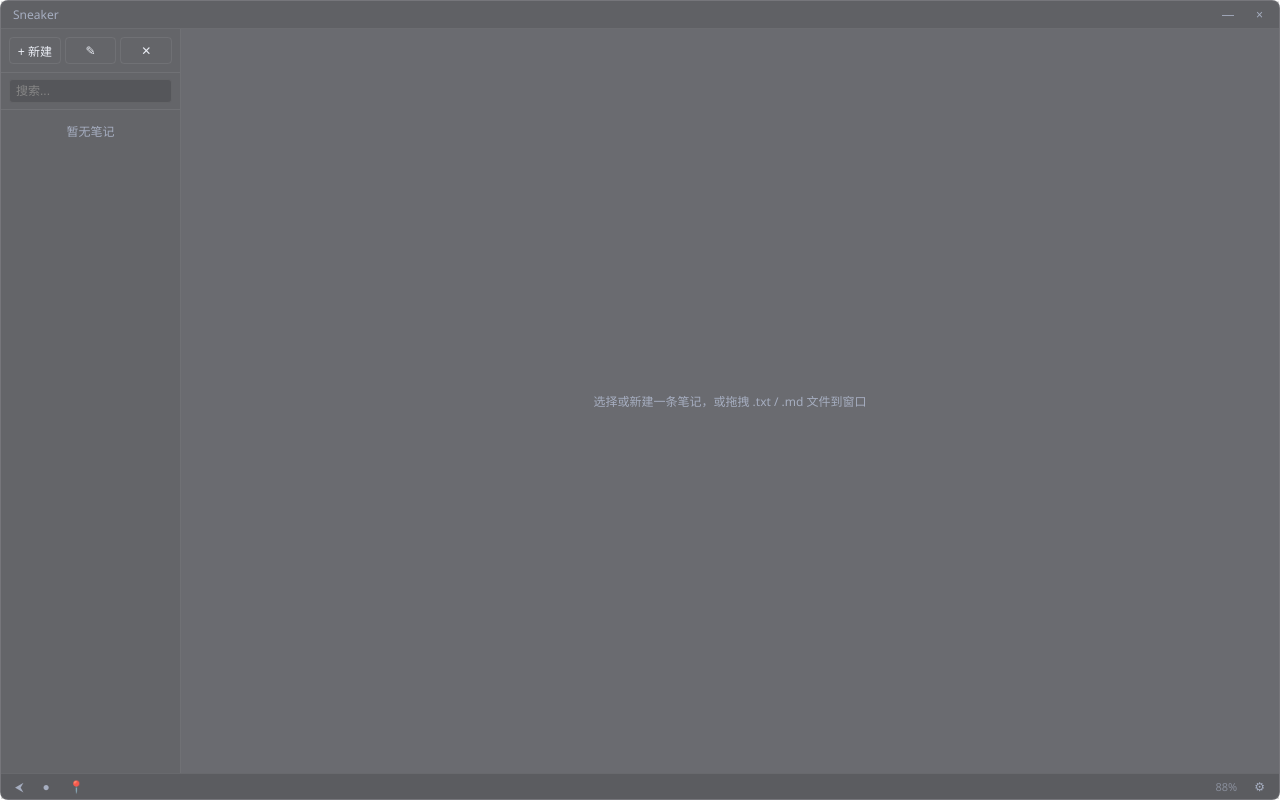
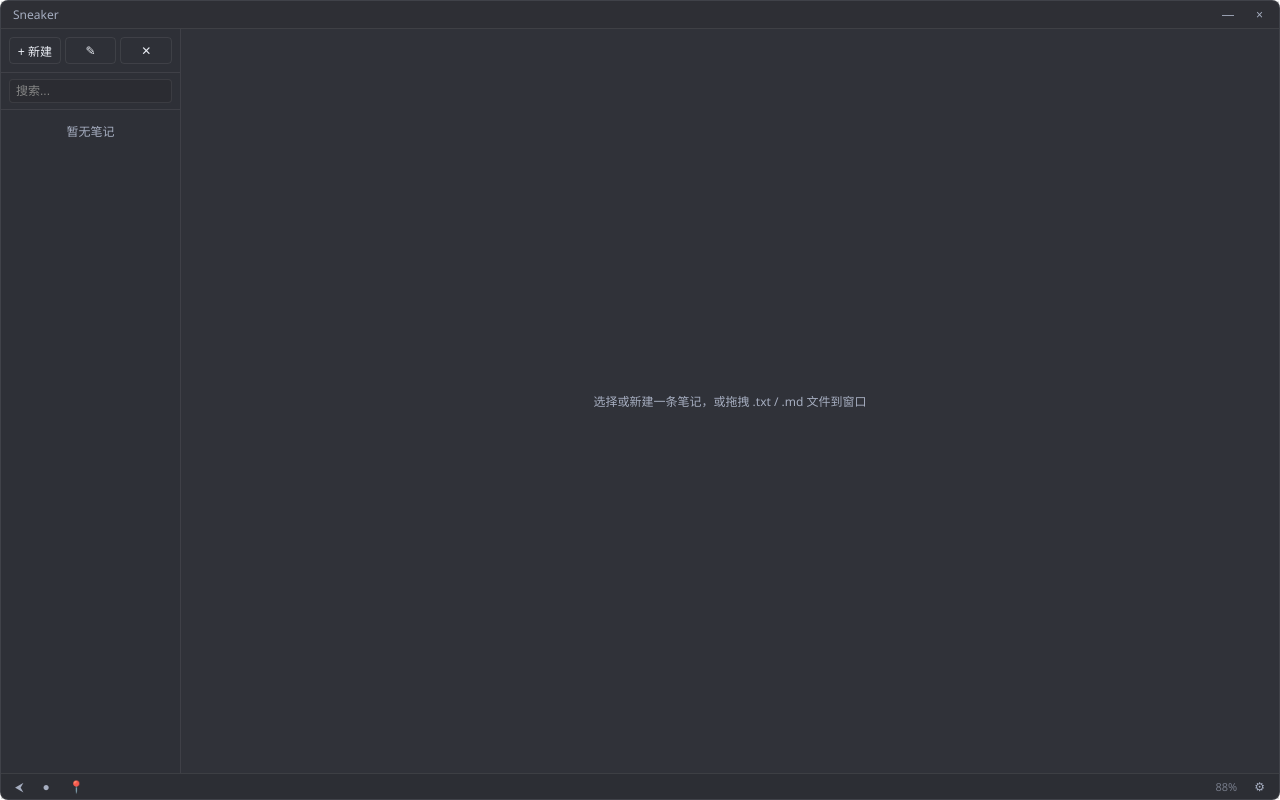
Before and after one commit to Four-TO/Sneaker, a Svelte app: page / in a window 1280 px wide. Built offline with nearby package versions, Linux system fonts and the light colour scheme.

Commit message:
fix: opacity slider now truly solid at 100% (remove pre-baked alpha)

```diff
--- a/src/app.css
+++ b/src/app.css
@@ -1,5 +1,4 @@
 :root {
-  --bg: rgba(20, 22, 30, 0.72);
   --bg-solid: #14161e;
   --fg: #e8ecf4;
   --fg-dim: #9aa3b8;
@@ -12,7 +11,6 @@
 }
 
 :root[data-theme="light"] {
-  --bg: rgba(248, 249, 252, 0.82);
   --bg-solid: #f8f9fc;
   --fg: #1a1d26;
   --fg-dim: #5b6272;
@@ -34,10 +32,9 @@ body { user-select: none; }
   display: flex;
   flex-direction: column;
   height: 100%;
-  background: var(--bg);
+  background: var(--bg-solid);
   border-radius: 8px;
   border: 1px solid var(--border);
-  backdrop-filter: blur(12px);
 }
 .app-root.transparent-bg {
   background: transparent;
```
